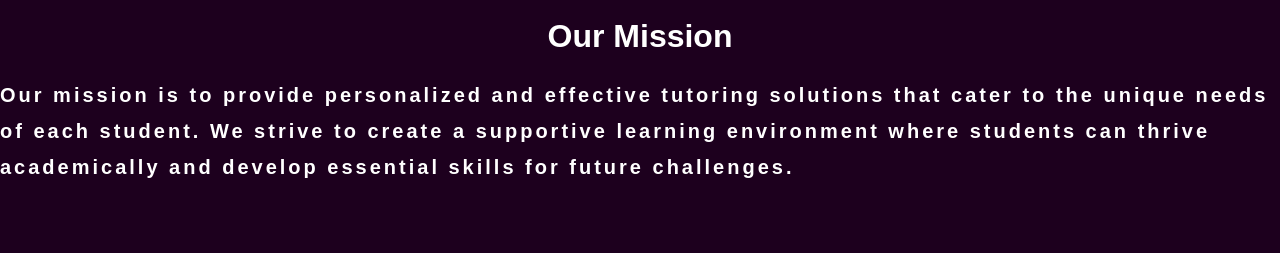
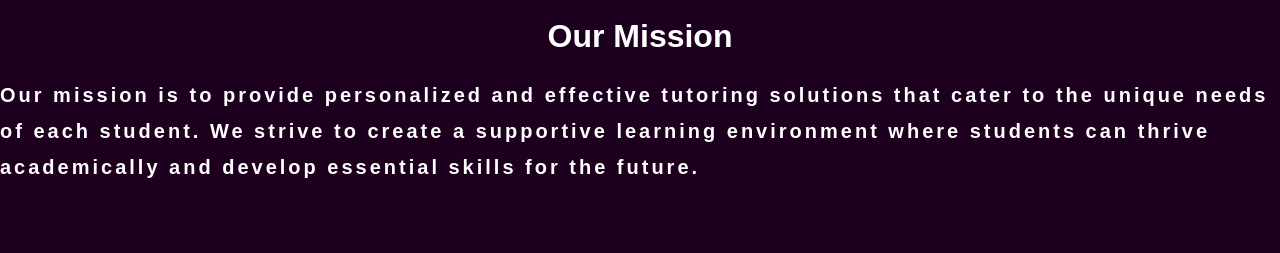
Before and after one commit to Amos650/Amos650.github.io, a plain HTML site: page index.html in a window 1280 px wide. Shown: the part 1077-1330 px from the top of the page. Drawn offline with Linux system fonts and the light colour scheme.

Commit message:
Update index.html

```diff
--- a/index.html
+++ b/index.html
@@ -44,7 +44,7 @@
                 Our mission is to provide personalized and effective tutoring solutions
                 that cater to the unique needs of each student. We strive to create a supportive
                 learning environment where students can thrive academically and develop essential
-                skills for future challenges.
+                skills for the future.
             </p>
         </div>
 
```
